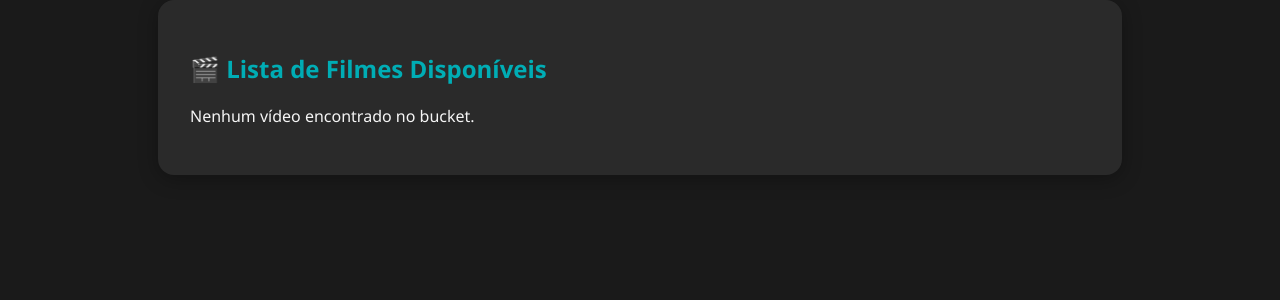
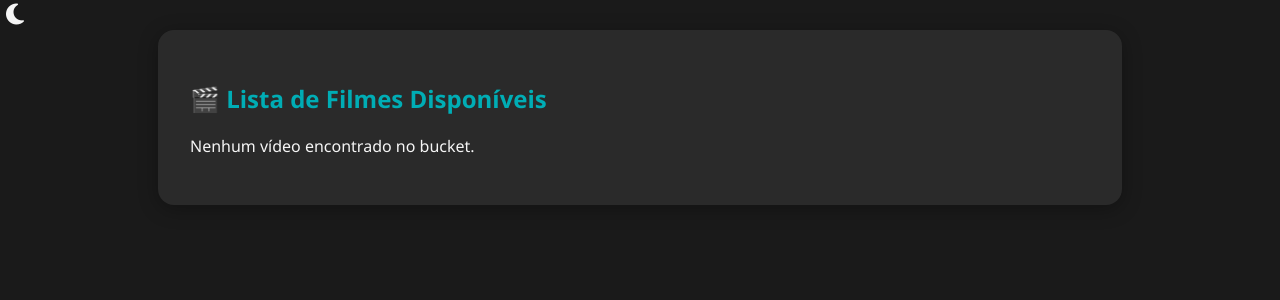
Before and after one commit to fbc165/personal-website, a Django app: page /streaming/ in a window 1280 px wide. Shown: the top 300 px of the page. Run offline with Django 5.2, Linux system fonts and the light colour scheme; data that the repository does not hold is empty.

Commit message:
fix: adiciona botão de tema no base html

```diff
--- a/resume/templates/base.html
+++ b/resume/templates/base.html
@@ -58,6 +58,9 @@
     </style>
 </head>
 <body>
+    <button class="theme-toggle" onclick="toggleTheme()" title="Alternar tema">
+        <i class="fas fa-moon"></i>
+    </button>
 
     <div class="container">
         {% block content %}{% endblock %}
```
